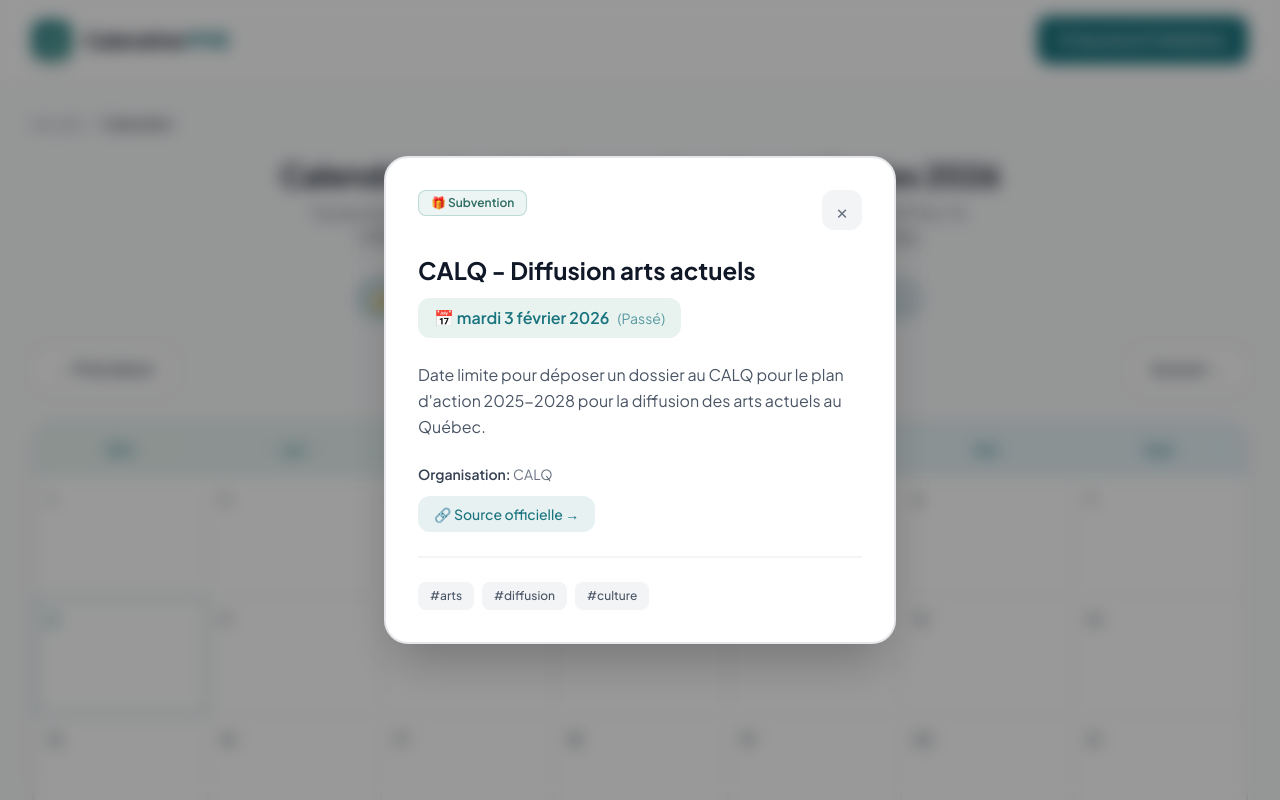
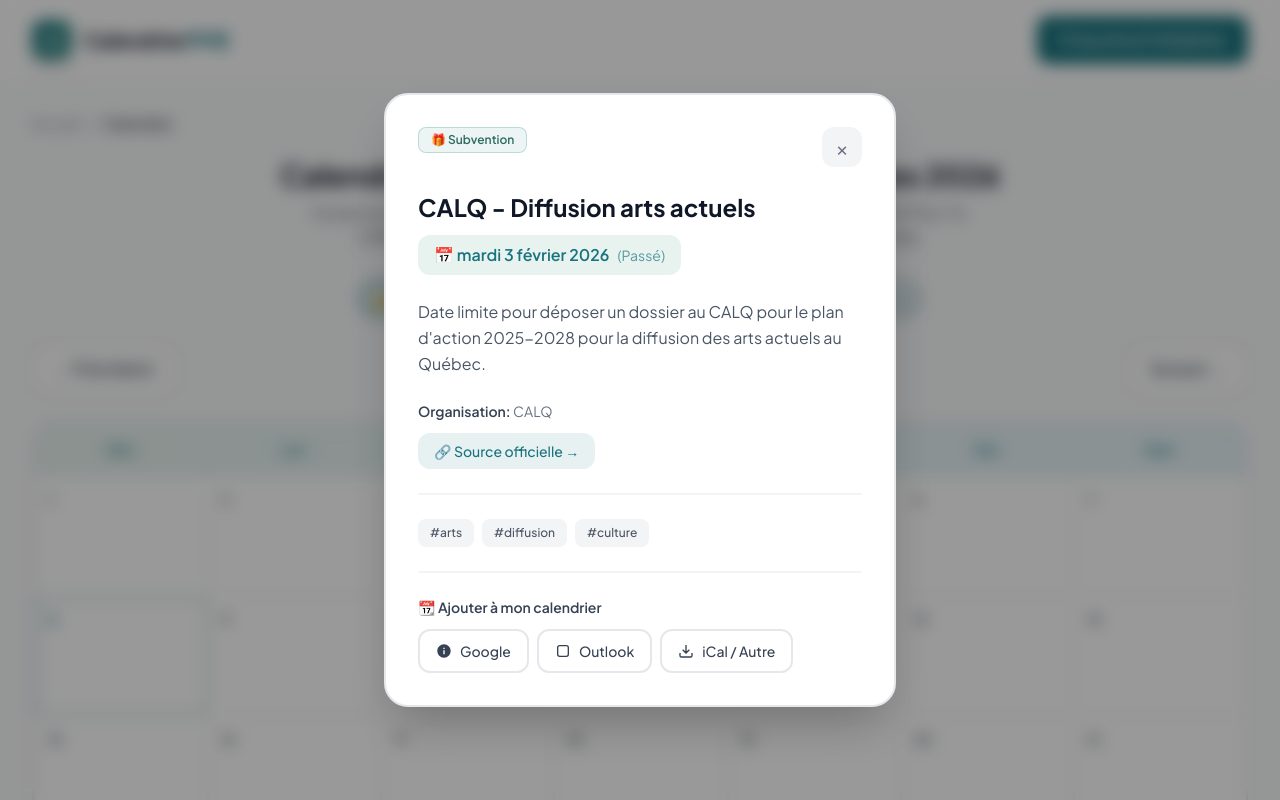
Before and after one commit to admin-rayv/calendrier-pme, a Next.js app: page /calendrier in a window 1280 px wide. Both pictures are taken after a click on the button "CALQ - Diffusion arts actuels". Shown: the top 800 px of the page. Built offline with nearby package versions, Linux system fonts and the light colour scheme.

Commit message:
feat: add 'Ajouter au calendrier' buttons (Google, Outlook, iCal)

```diff
--- a/src/components/Calendar/Calendar.tsx
+++ b/src/components/Calendar/Calendar.tsx
@@ -3,6 +3,7 @@
 import { useState, useMemo, useEffect, useCallback } from 'react';
 import { CalendarEvent, EventCategory } from '@/types/event';
 import { getAllEvents, getCategoryMeta, formatDateFr, getDaysUntil } from '@/lib/events';
+import { getGoogleCalendarUrl, getOutlookCalendarUrl, downloadICS } from '@/lib/calendarLinks';
 import { Badge } from '@/components/ui/Badge';
 import { Button } from '@/components/ui/Button';
 
@@ -321,6 +322,44 @@
                 </div>
               </div>
             )}
+
+            {/* Add to Calendar Section */}
+            <div className="mt-6 pt-6 border-t-2 border-gray-100">
+              <p className="text-sm font-semibold text-gray-700 mb-3">📆 Ajouter à mon calendrier</p>
+              <div className="flex flex-wrap gap-2">
+                <a
+                  href={getGoogleCalendarUrl(selectedEvent)}
+                  target="_blank"
+                  rel="noopener noreferrer"
+                  className="inline-flex items-center gap-2 px-4 py-2.5 rounded-xl bg-white border-2 border-gray-200 text-gray-700 font-medium text-sm hover:border-[#19747E] hover:text-[#19747E] transition-all"
+                >
+                  <svg className="w-4 h-4" viewBox="0 0 24 24" fill="currentColor">
+                    <path d="M12 22C6.477 22 2 17.523 2 12S6.477 2 12 2s10 4.477 10 10-4.477 10-10 10zm-1-11v6h2v-6h-2zm0-4v2h2V7h-2z"/>
+                  </svg>
+                  Google
+                </a>
+                <a
+                  href={getOutlookCalendarUrl(selectedEvent)}
+                  target="_blank"
+                  rel="noopener noreferrer"
+                  className="inline-flex items-center gap-2 px-4 py-2.5 rounded-xl bg-white border-2 border-gray-200 text-gray-700 font-medium text-sm hover:border-[#19747E] hover:text-[#19747E] transition-all"
+                >
+                  <svg className="w-4 h-4" viewBox="0 0 24 24" fill="currentColor">
+                    <path d="M7 3h10a4 4 0 0 1 4 4v10a4 4 0 0 1-4 4H7a4 4 0 0 1-4-4V7a4 4 0 0 1 4-4zm0 2a2 2 0 0 0-2 2v10a2 2 0 0 0 2 2h10a2 2 0 0 0 2-2V7a2 2 0 0 0-2-2H7z"/>
+                  </svg>
+                  Outlook
+                </a>
+                <button
+                  onClick={() => downloadICS(selectedEvent)}
+                  className="inline-flex items-center gap-2 px-4 py-2.5 rounded-xl bg-white border-2 border-gray-200 text-gray-700 font-medium text-sm hover:border-[#19747E] hover:text-[#19747E] transition-all"
+                >
+                  <svg className="w-4 h-4" viewBox="0 0 24 24" fill="none" stroke="currentColor" strokeWidth="2">
+                    <path d="M21 15v4a2 2 0 0 1-2 2H5a2 2 0 0 1-2-2v-4M7 10l5 5 5-5M12 15V3"/>
+                  </svg>
+                  iCal / Autre
+                </button>
+              </div>
+            </div>
           </div>
         </div>
       )}
--- /dev/null
+++ b/src/lib/calendarLinks.ts
@@ -0,0 +1,125 @@
+import { CalendarEvent } from '@/types/event';
+
+/**
+ * Generate calendar links for various providers
+ */
+
+function formatDateForGoogle(date: string): string {
+  // Format: YYYYMMDD (all-day event)
+  return date.replace(/-/g, '');
+}
+
+function formatDateForICS(date: string): string {
+  // Format: YYYYMMDD for all-day events
+  return date.replace(/-/g, '');
+}
+
+function getNextDay(date: string): string {
+  const d = new Date(date);
+  d.setDate(d.getDate() + 1);
+  return d.toISOString().split('T')[0].replace(/-/g, '');
+}
+
+function escapeICS(text: string): string {
+  return text
+    .replace(/\\/g, '\\\\')
+    .replace(/;/g, '\\;')
+    .replace(/,/g, '\\,')
+    .replace(/\n/g, '\\n');
+}
+
+export function getGoogleCalendarUrl(event: CalendarEvent): string {
+  const startDate = formatDateForGoogle(event.date);
+  const endDate = getNextDay(event.date); // All-day event ends next day
+
+  const params = new URLSearchParams({
+    action: 'TEMPLATE',
+    text: event.title,
+    dates: `${startDate}/${endDate}`,
+    details: event.description + (event.sourceUrl ? `\n\nSource: ${event.sourceUrl}` : ''),
+    location: event.organization || '',
+  });
+
+  return `https://calendar.google.com/calendar/render?${params.toString()}`;
+}
+
+export function getOutlookCalendarUrl(event: CalendarEvent): string {
+  const startDate = event.date;
+  const endDate = new Date(event.date);
+  endDate.setDate(endDate.getDate() + 1);
+  const endDateStr = endDate.toISOString().split('T')[0];
+
+  const params = new URLSearchParams({
+    path: '/calendar/action/compose',
+    rru: 'addevent',
+    subject: event.title,
+    startdt: startDate,
+    enddt: endDateStr,
+    body: event.description + (event.sourceUrl ? `\n\nSource: ${event.sourceUrl}` : ''),
+    location: event.organization || '',
+    allday: 'true',
+  });
+
+  return `https://outlook.live.com/calendar/0/deeplink/compose?${params.toString()}`;
+}
+
+export function getOutlook365CalendarUrl(event: CalendarEvent): string {
+  const startDate = event.date;
+  const endDate = new Date(event.date);
+  endDate.setDate(endDate.getDate() + 1);
+  const endDateStr = endDate.toISOString().split('T')[0];
+
+  const params = new URLSearchParams({
+    path: '/calendar/action/compose',
+    rru: 'addevent',
+    subject: event.title,
+    startdt: startDate,
+    enddt: endDateStr,
+    body: event.description + (event.sourceUrl ? `\n\nSource: ${event.sourceUrl}` : ''),
+    location: event.organization || '',
+    allday: 'true',
+  });
+
+  return `https://outlook.office.com/calendar/0/deeplink/compose?${params.toString()}`;
+}
+
+export function generateICSContent(event: CalendarEvent): string {
+  const startDate = formatDateForICS(event.date);
+  const endDate = getNextDay(event.date);
+  const now = new Date().toISOString().replace(/[-:]/g, '').split('.')[0] + 'Z';
+
+  const icsContent = [
+    'BEGIN:VCALENDAR',
+    'VERSION:2.0',
+    'PRODID:-//Calendrier PME Québec//calendrierpme.ca//FR',
+    'CALSCALE:GREGORIAN',
+    'METHOD:PUBLISH',
+    'BEGIN:VEVENT',
+    `UID:${event.id}@calendrierpme.ca`,
+    `DTSTAMP:${now}`,
+    `DTSTART;VALUE=DATE:${startDate}`,
+    `DTEND;VALUE=DATE:${endDate}`,
+    `SUMMARY:${escapeICS(event.title)}`,
+    `DESCRIPTION:${escapeICS(event.description)}${event.sourceUrl ? '\\n\\nSource: ' + event.sourceUrl : ''}`,
+    event.organization ? `LOCATION:${escapeICS(event.organization)}` : '',
+    `URL:${event.sourceUrl || 'https://calendrierpme.ca'}`,
+    'END:VEVENT',
+    'END:VCALENDAR',
+  ].filter(Boolean).join('\r\n');
+
+  return icsContent;
+}
+
+export function downloadICS(event: CalendarEvent): void {
+  const icsContent = generateICSContent(event);
+  const blob = new Blob([icsContent], { type: 'text/calendar;charset=utf-8' });
+  const url = URL.createObjectURL(blob);
+
+  const link = document.createElement('a');
+  link.href = url;
+  link.download = `${event.title.replace(/[^a-zA-Z0-9àâäéèêëïîôùûüç\s-]/gi, '').replace(/\s+/g, '-')}.ics`;
+  document.body.appendChild(link);
+  link.click();
+  document.body.removeChild(link);
+  URL.revokeObjectURL(url);
+}
```
